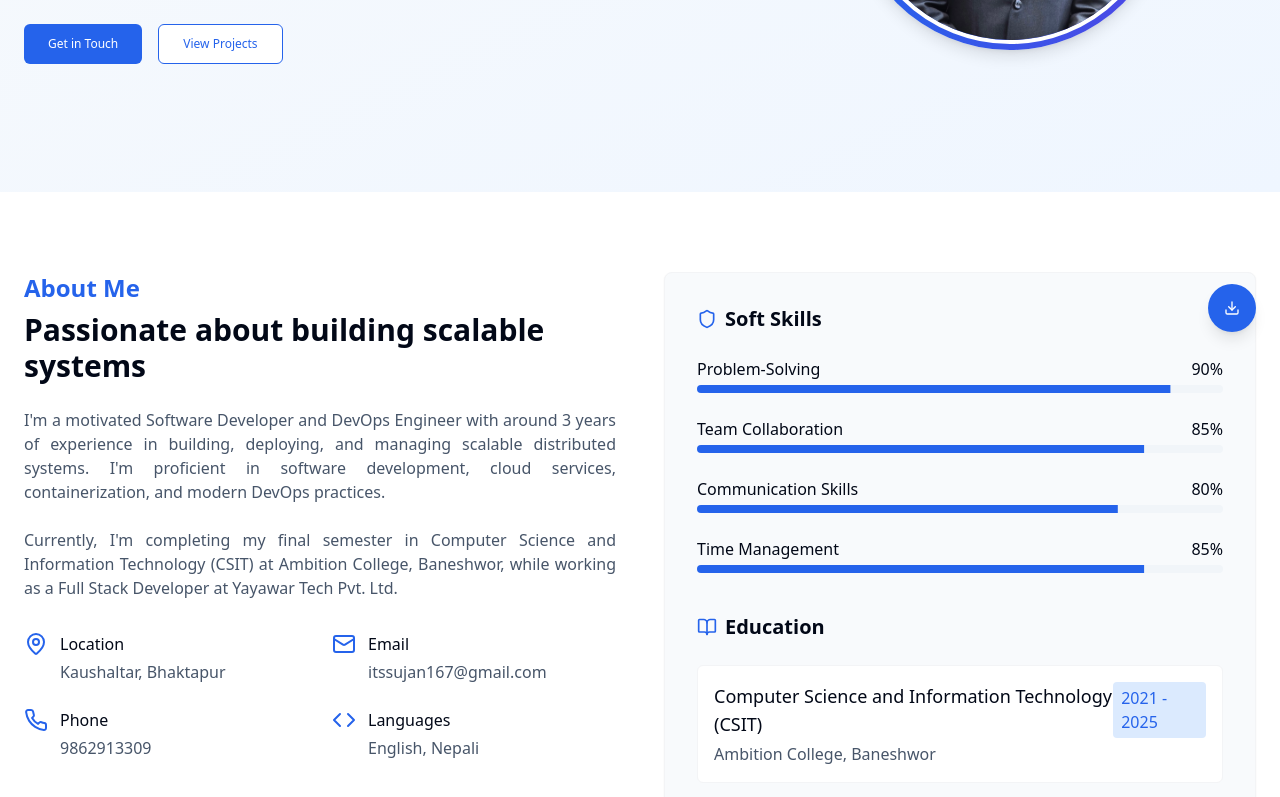
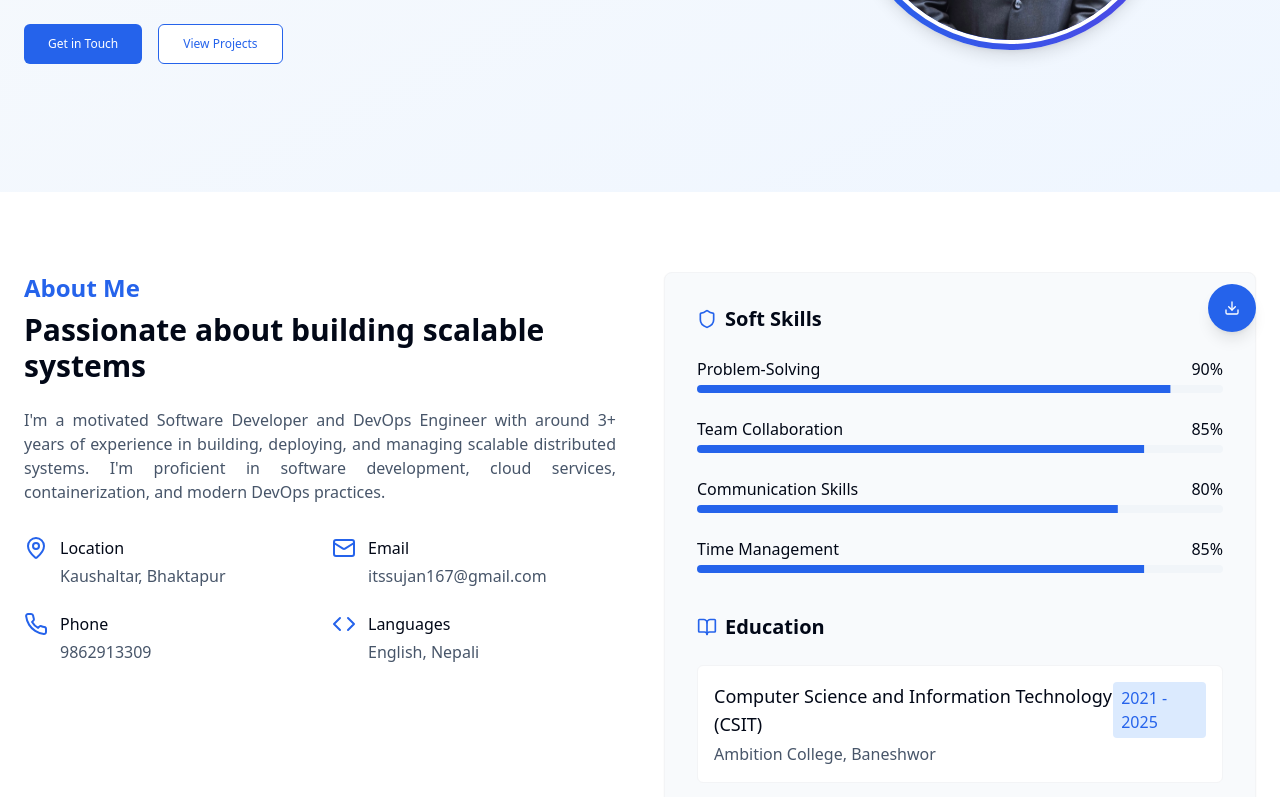
Before and after one commit to Sujan167/PersonalPortfolio, a React (Vite) app: page / in a window 1280 px wide. Shown: the part 444-1241 px from the top of the page. Built offline with nearby package versions, Linux system fonts and the light colour scheme.

Commit message:
update about page with resume update

```diff
--- a/src/components/sections/About.tsx
+++ b/src/components/sections/About.tsx
@@ -17,8 +17,7 @@ export default function About() {
 					<motion.div className="md:w-1/2" initial={{ opacity: 0, x: -20 }} whileInView={{ opacity: 1, x: 0 }} viewport={{ once: true }} transition={{ duration: 0.5 }}>
 						<h2 className="text-2xl md:text-3xl font-bold mb-2 text-primary">About Me</h2>
 						<h3 className="text-3xl md:text-4xl font-bold mb-6 text-foreground dark:text-white">Passionate about building scalable systems</h3>
-						<p className="text-lg text-slate-600 dark:text-slate-300 mb-6 text-justify">I'm a motivated Software Developer and DevOps Engineer with around 3 years of experience in building, deploying, and managing scalable distributed systems. I'm proficient in software development, cloud services, containerization, and modern DevOps practices.</p>
-						<p className="text-lg text-slate-600 dark:text-slate-300 mb-6 text-justify">Currently, I'm completing my final semester in Computer Science and Information Technology (CSIT) at Ambition College, Baneshwor, while working as a Full Stack Developer at Yayawar Tech Pvt. Ltd.</p>
+						<p className="text-lg text-slate-600 dark:text-slate-300 mb-6 text-justify">I'm a motivated Software Developer and DevOps Engineer with around 3+ years of experience in building, deploying, and managing scalable distributed systems. I'm proficient in software development, cloud services, containerization, and modern DevOps practices.</p>
 						<div className="grid grid-cols-1 md:grid-cols-2 gap-6 mt-8">
 							<div className="flex items-start">
 								<div className="text-primary mr-3">
```
